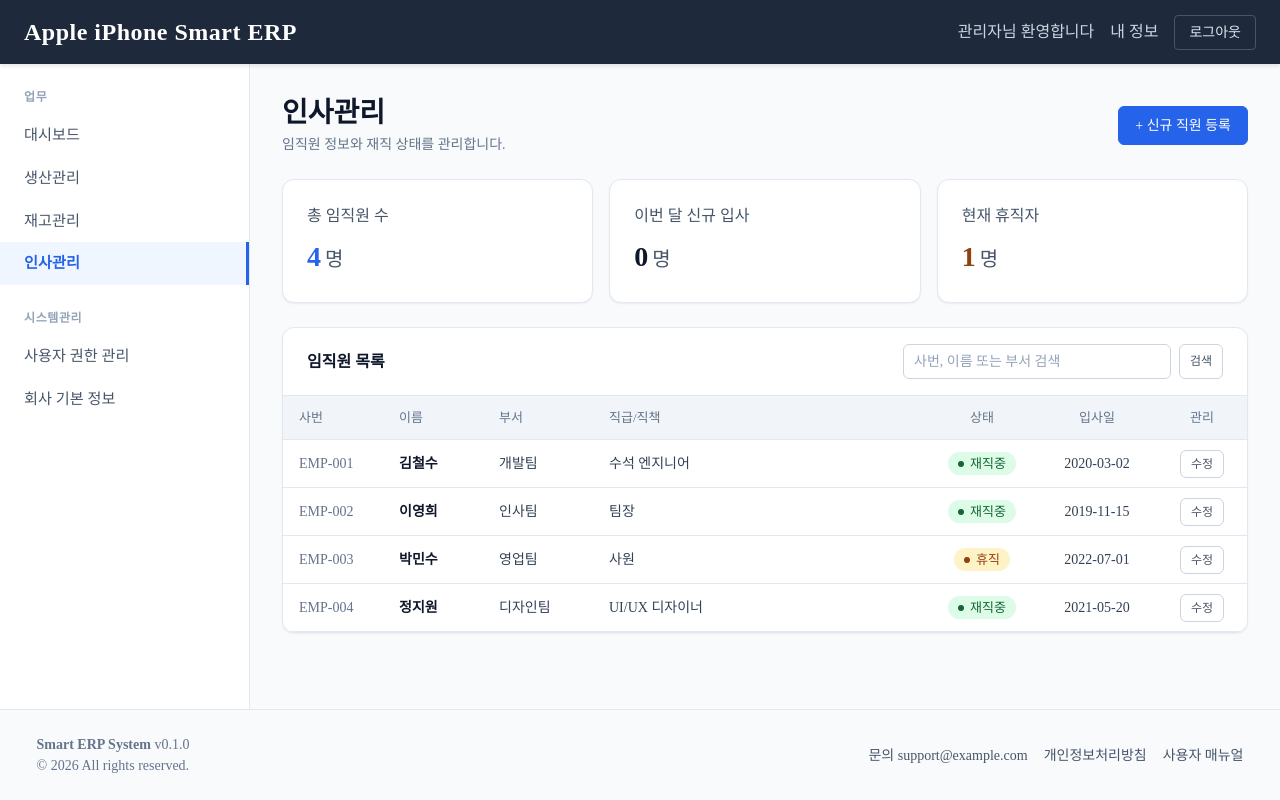
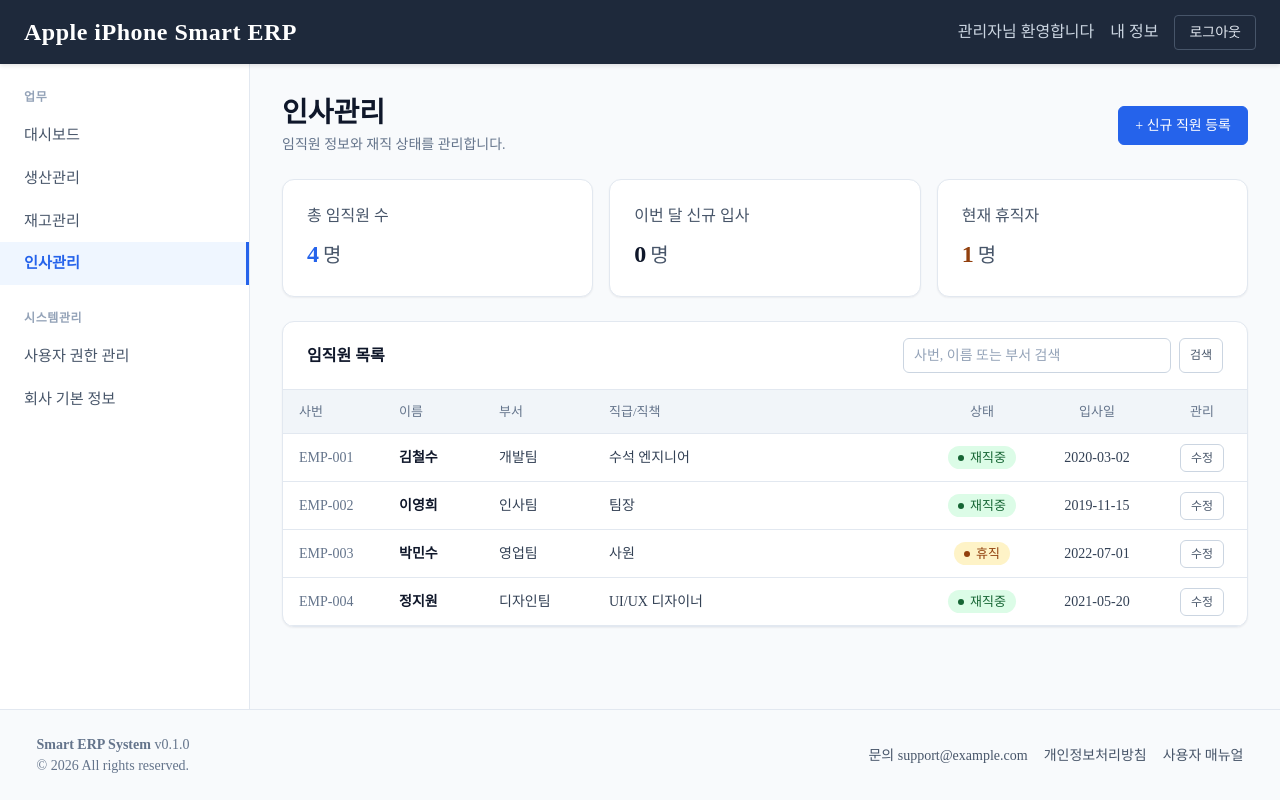
Before and after one commit to HKSEV/erp, a Next.js app in the folder erp-frontend/: page /dashboard/hr in a window 1280 px wide. Built offline with nearby package versions, Linux system fonts and the light colour scheme; a web font is replaced by a local one.

Commit message:
20261029_요약 카드 숫자 24px로 조정, 큰 금액이 카드 밖으로 넘치지 않도록 수정

```diff
--- a/erp-frontend/src/components/ui/StatCard.tsx
+++ b/erp-frontend/src/components/ui/StatCard.tsx
@@ -25,9 +25,10 @@ export default function StatCard({label, value, unit, tone = "default"}: StatCar
 };
 
 // 요약 카드 여러 개를 나란히 (좁은 화면에서는 한 줄에 하나)
+// 최소 260px: 카드가 가장 좁아져도 10억 원대 금액(₩ 1,234,567,890)이 24px로 한 줄에 들어가는 너비
 export const StatGrid = styled.div`
   display: grid;
-  grid-template-columns: repeat(auto-fit, minmax(220px, 1fr));
+  grid-template-columns: repeat(auto-fit, minmax(260px, 1fr));
   gap: ${({theme}) => theme.space.lg};
   margin-bottom: ${({theme}) => theme.space.xl};
 `;
@@ -46,9 +47,11 @@ const Label = styled.p`
 `;
 const Value = styled.p<{$tone: StatTone}>`
   margin: 0;
-  font-size: ${({theme}) => theme.font.size.xxxl};
+  font-size: ${({theme}) => theme.font.size.xxl};
   font-weight: ${({theme}) => theme.font.weight.bold};
   font-variant-numeric: tabular-nums;
+  // 그보다 긴 값은 카드 밖으로 넘치지 않고 줄바꿈
+  overflow-wrap: anywhere;
   color: ${({theme, $tone}) => {
     switch ($tone) {
       case "accent": return theme.colors.accent;
```
